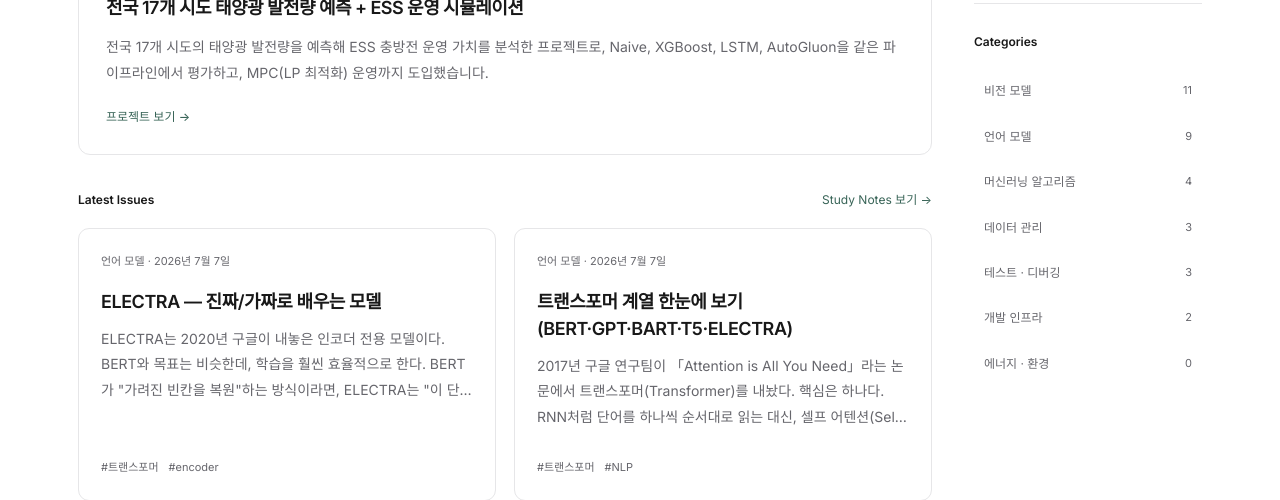
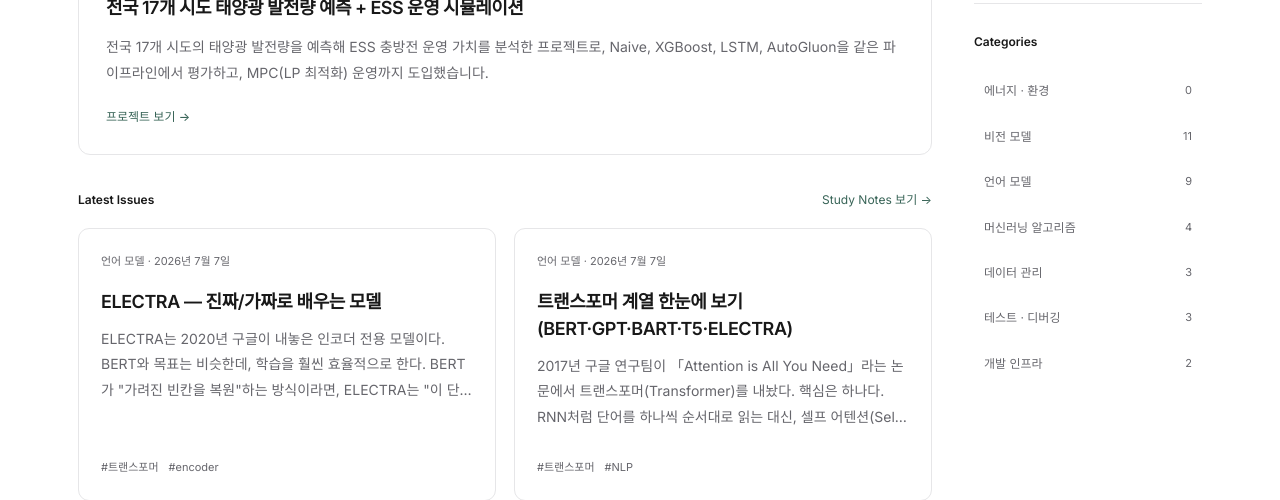
Before and after one commit to rangedayo/study-gazette, a Next.js app: page / in a window 1280 px wide. Shown: the part 779-1279 px from the top of the page. Built offline with nearby package versions, Linux system fonts and the light colour scheme.

Commit message:
feat: 카테고리 표시 순서 고정

```diff
--- a/app/Gazette.jsx
+++ b/app/Gazette.jsx
@@ -496,7 +496,12 @@ export default function StudyGazette({ initialContent }) {
   const rest = useMemo(() => studyPosts.filter((p) => p.id !== featured?.id), [studyPosts, featured]);
   const cats = useMemo(() => {
     const m = { "에너지 · 환경": 0 }; studyPosts.forEach((p) => (m[p.category] = (m[p.category] || 0) + 1));
-    return Object.entries(m).sort((a, b) => b[1] - a[1]);
+    const order = ["에너지 · 환경", "비전 모델", "언어 모델", "머신러닝 알고리즘", "데이터 관리", "테스트 · 디버깅", "개발 인프라", "기타"];
+    const rank = (category) => {
+      const index = order.indexOf(category);
+      return index < 0 ? order.length : index;
+    };
+    return Object.entries(m).sort(([a], [b]) => rank(a) - rank(b) || a.localeCompare(b, "ko"));
   }, [studyPosts]);
 
   /* 모든 화면 전환은 goTo를 거쳐 URL 해시에 기록 → 브라우저 뒤로가기가 정확히 복원 */
```
